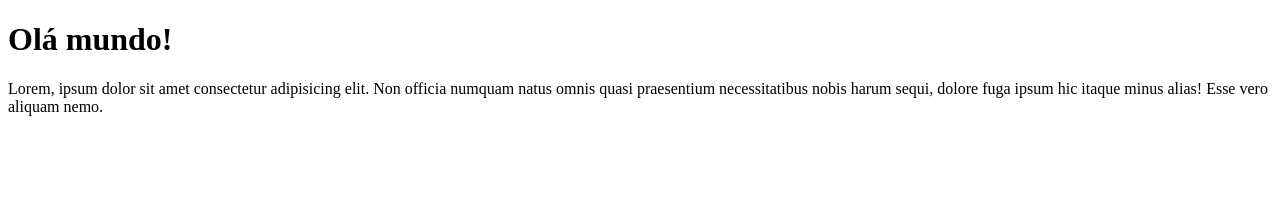
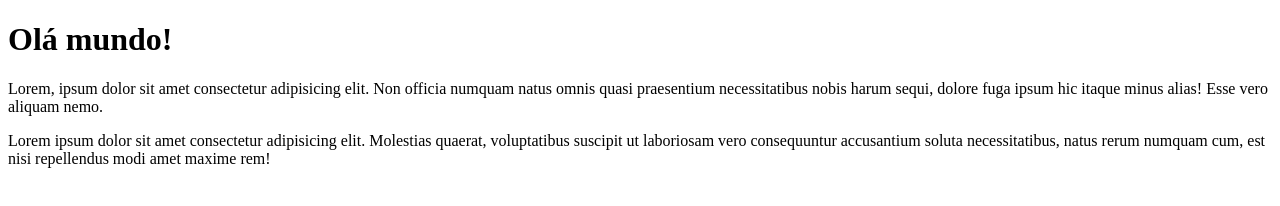
Before and after one commit to Matheuscorreacx/Site-Turismo, a plain HTML site: page site-exemplo/index.html in a window 1280 px wide. Drawn offline with Linux system fonts and the light colour scheme.

Commit message:
segunda atualização

```diff
--- a/site-exemplo/index.html
+++ b/site-exemplo/index.html
@@ -9,5 +9,6 @@
 <body>
     <h1>Olá mundo!</h1>
     <p>Lorem, ipsum dolor sit amet consectetur adipisicing elit. Non officia numquam natus omnis quasi praesentium necessitatibus nobis harum sequi, dolore fuga ipsum hic itaque minus alias! Esse vero aliquam nemo.</p>
+    <p>Lorem ipsum dolor sit amet consectetur adipisicing elit. Molestias quaerat, voluptatibus suscipit ut laboriosam vero consequuntur accusantium soluta necessitatibus, natus rerum numquam cum, est nisi repellendus modi amet maxime rem!</p>
 </body>
 </html>
```
